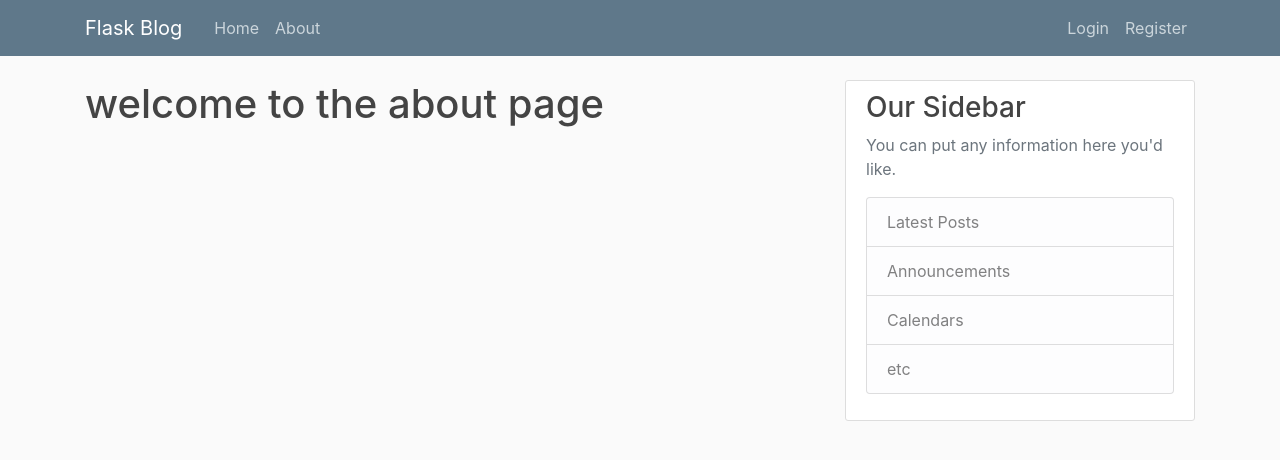
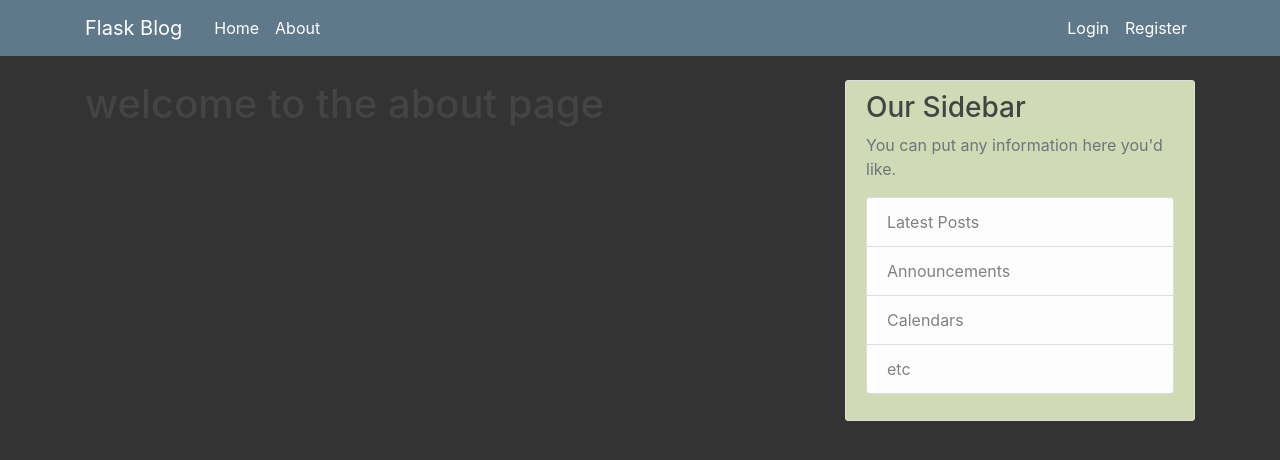
Before and after one commit to sawanjr/BLOG-WEBSITE, a Flask app: page /about in a window 1280 px wide. Shown: the top 460 px of the page. Run offline with Flask 3, Linux system fonts and the light colour scheme; some libraries are stand-ins or nearby versions.

```diff
--- a/flaskblog/static/main.css
+++ b/flaskblog/static/main.css
@@ -1,6 +1,6 @@
 body {
-    background: #fafafa;
-    color: #333333;
+    background: #333333;
+    color: #000000;
     margin-top: 5rem;
   }
 
@@ -13,7 +13,7 @@ body {
   }
 
   .site-header .navbar-nav .nav-link {
-    color: #cbd5db;
+    color: #ffffff;
   }
 
   .site-header .navbar-nav .nav-link:hover {
@@ -25,7 +25,7 @@ body {
   }
 
   .content-section {
-    background: #ffffff;
+    background: #d0dbb5;
     padding: 10px 20px;
     border: 1px solid #dddddd;
     border-radius: 3px;
--- a/requirements.txt
+++ b/requirements.txt
@@ -22,3 +22,4 @@ Werkzeug==3.0.1
 WTForms==3.1.1
 Pillow== 10.1.0
 Flask_mail== 0.9.1
+gunicorn
```
